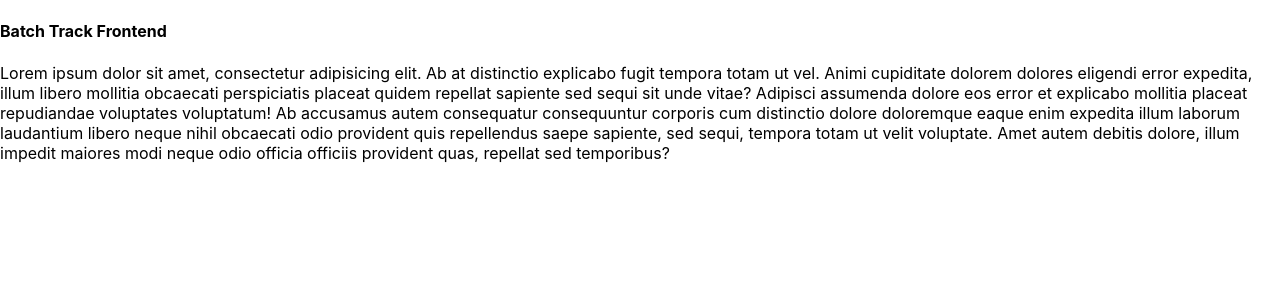
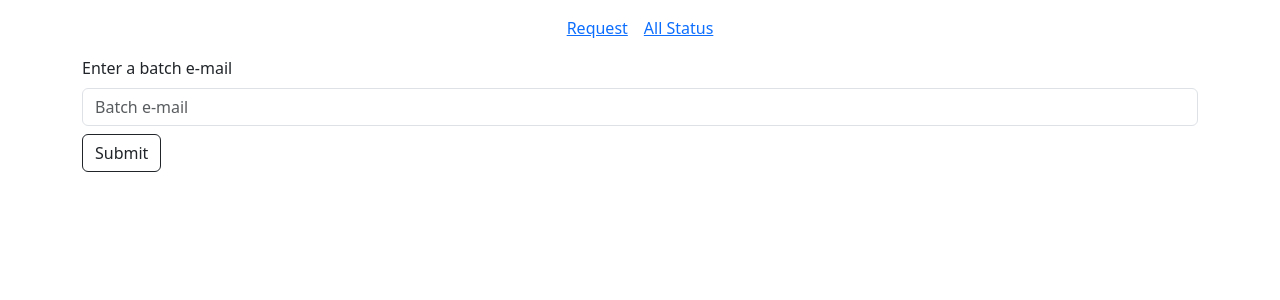
Before and after one commit to sasjb/Batch-Track-Frontend, a React (Create React App) app: page / in a window 1280 px wide. Shown: the top 300 px of the page. Built offline with nearby package versions, Linux system fonts and the light colour scheme.

Commit message:
request and get all done by sekul

```diff
--- a/package.json
+++ b/package.json
@@ -6,9 +6,15 @@
     "@testing-library/jest-dom": "^5.17.0",
     "@testing-library/react": "^13.4.0",
     "@testing-library/user-event": "^13.5.0",
+    "axios": "^1.7.7",
+    "bootstrap": "^5.3.3",
     "react": "^18.3.1",
+    "react-bootstrap": "^2.10.5",
     "react-dom": "^18.3.1",
+    "react-hook-form": "^7.53.1",
+    "react-router-dom": "^6.27.0",
     "react-scripts": "5.0.1",
+    "react-toastify": "^10.0.6",
     "web-vitals": "^2.1.4"
   },
   "scripts": {
--- a/src/App.css
+++ b/src/App.css
@@ -1,38 +1,3 @@
-.App {
-  text-align: center;
+.form-control{
+  box-shadow: none!important;
 }
-
-.App-logo {
-  height: 40vmin;
-  pointer-events: none;
-}
-
-@media (prefers-reduced-motion: no-preference) {
-  .App-logo {
-    animation: App-logo-spin infinite 20s linear;
-  }
-}
-
-.App-header {
-  background-color: #282c34;
-  min-height: 100vh;
-  display: flex;
-  flex-direction: column;
-  align-items: center;
-  justify-content: center;
-  font-size: calc(10px + 2vmin);
-  color: white;
-}
-
-.App-link {
-  color: #61dafb;
-}
-
-@keyframes App-logo-spin {
-  from {
-    transform: rotate(0deg);
-  }
-  to {
-    transform: rotate(360deg);
-  }
-}
--- a/src/App.js
+++ b/src/App.js
@@ -1,14 +1,20 @@
+import 'bootstrap/dist/css/bootstrap.min.css';
 import './App.css';
 import "../src/Assets/CSS/Custom.css";
+import {Route, Routes} from "react-router-dom";
+import Validate from "./Pages/Validate";
+import AllStatus from "./Pages/AllStatus";
 import {Fragment} from "react";
+import Toast from "./Components/Toast";
 
 function App() {
   return (
    <Fragment>
-     <h4>Batch Track Frontend</h4>
-     <p>
-       Lorem ipsum dolor sit amet, consectetur adipisicing elit. Ab at distinctio explicabo fugit tempora totam ut vel. Animi cupiditate dolorem dolores eligendi error expedita, illum libero mollitia obcaecati perspiciatis placeat quidem repellat sapiente sed sequi sit unde vitae? Adipisci assumenda dolore eos error et explicabo mollitia placeat repudiandae voluptates voluptatum! Ab accusamus autem consequatur consequuntur corporis cum distinctio dolore doloremque eaque enim expedita illum laborum laudantium libero neque nihil obcaecati odio provident quis repellendus saepe sapiente, sed sequi, tempora totam ut velit voluptate. Amet autem debitis dolore, illum impedit maiores modi neque odio officia officiis provident quas, repellat sed temporibus?
-     </p>
+       <Routes>
+           <Route path="/" element={<Validate/>}/>
+           <Route path="/allStatus" element={<AllStatus/>}/>
+       </Routes>
+       <Toast/>
    </Fragment>
   );
 }
--- /dev/null
+++ b/src/Components/NavBar.js
@@ -0,0 +1,19 @@
+import React from 'react';
+import {Nav, Navbar} from "react-bootstrap";
+import {Link} from "react-router-dom";
+
+function NavBar(props) {
+    return (
+        <Navbar collapseOnSelect expand="sm">
+            <Navbar.Toggle className="custom-hamburger" aria-controls="responsive-navbar-nav"/>
+            <Navbar.Collapse className="justify-content-center" id="responsive-navbar-nav">
+                <Nav className="nav">
+                    <Nav.Link><Link to="/" >Request</Link></Nav.Link>
+                    <Nav.Link><Link to="/allStatus" >All Status</Link></Nav.Link>
+                </Nav>
+            </Navbar.Collapse>
+        </Navbar>
+    );
+}
+
+export default NavBar;
--- /dev/null
+++ b/src/Components/Toast.js
@@ -0,0 +1,23 @@
+import React from 'react';
+import { ToastContainer, Slide } from 'react-toastify';
+import 'react-toastify/dist/ReactToastify.css';
+
+function Toast(props) {
+    return (
+        <ToastContainer
+            position="top-right"
+            autoClose={5000}
+            hideProgressBar={false}
+            newestOnTop={false}
+            closeOnClick
+            rtl={false}
+            pauseOnFocusLoss
+            draggable
+            pauseOnHover
+            theme="light"
+            transition={Slide}  // Fixed syntax here
+        />
+    );
+}
+
+export default Toast;
--- /dev/null
+++ b/src/Components/Validate/RequestValidate.js
@@ -0,0 +1,61 @@
+import React from 'react';
+import { Button, Container } from 'react-bootstrap';
+import { toast } from 'react-toastify';
+import axios from 'axios';
+import { useForm } from 'react-hook-form';
+
+function RequestValidate(props) {
+    const { register, handleSubmit, formState: { errors } } = useForm();
+
+    const requestForm = [
+        {
+            level: "Enter a batch e-mail",
+            placeholder: "Batch e-mail",
+            name: "email",
+            type: "email",
+            required: true,
+        },
+    ];
+
+    const validate = (data) => {
+        axios.post("http://localhost:5000/api/batch-validate/validate", {}, {
+            headers: {
+                "Content-Type": "application/json",
+                "email": data.email,
+            }
+        })
+            .then((response) => {
+                toast.success(response.data.message || "Validation successful!");
+            })
+            .catch((error) => {
+                console.log(error);
+                toast.error(error.response?.data?.message || error.message);
+            });
+    };
+
+    return (
+        <Container>
+            <form onSubmit={handleSubmit(validate)}>
+                {requestForm.map((item, index) => (
+                    <div className="form-group" key={index}>
+                        <label htmlFor={item.name}>{item.level}</label>
+                        <input
+                            className="form-control mt-2"
+                            type={item.type}
+                            placeholder={item.placeholder}
+                            {...register(item.name, { required: item.required })}
+                        />
+                        {errors[item.name] && (
+                            <span className="text-danger">This field is required</span>
+                        )}
+                    </div>
+                ))}
+                <Button type="submit" variant="outline-dark" className="mt-2">
+                    Submit
+                </Button>
+            </form>
+        </Container>
+    );
+}
+
+export default RequestValidate;
--- /dev/null
+++ b/src/Components/Validate/Statuses.js
@@ -0,0 +1,42 @@
+import React, { useEffect, useState } from 'react';
+import { Container, Table } from 'react-bootstrap';
+import axios from 'axios';
+
+function Statuses(props) {
+    const [emails, setEmails] = useState([]);
+
+    useEffect(() => {
+        axios.get("http://localhost:5000/api/batch-validate/allValidateEmails")
+            .then((response) => {
+                setEmails(response.data.data);
+            })
+            .catch((error) => {
+                console.error("There was an error fetching the data!", error);
+            });
+    }, []);
+
+    return (
+        <Container>
+            <Table striped hover>
+                <thead>
+                <tr>
+                    <th>ID</th>
+                    <th>E-mail</th>
+                    <th>Status</th>
+                </tr>
+                </thead>
+                <tbody>
+                {emails.map((email, index) => (
+                    <tr key={email.id || index}>
+                        <td>{email.id}</td>
+                        <td>{email.registerEmail}</td>
+                        <td>{email.status ? "True" : "False"}</td>
+                    </tr>
+                ))}
+                </tbody>
+            </Table>
+        </Container>
+    );
+}
+
+export default Statuses;
--- /dev/null
+++ b/src/Pages/AllStatus.js
@@ -0,0 +1,14 @@
+import React, {Fragment} from 'react';
+import NavBar from "../Components/NavBar";
+import Statuses from "../Components/Validate/Statuses";
+
+function AllStatus(props) {
+    return (
+       <Fragment>
+           <NavBar/>
+           <Statuses/>
+       </Fragment>
+    );
+}
+
+export default AllStatus;
--- /dev/null
+++ b/src/Pages/Validate.js
@@ -0,0 +1,14 @@
+import React, {Fragment} from 'react';
+import RequestValidate from "../Components/Validate/RequestValidate";
+import NavBar from "../Components/NavBar";
+
+function Validate(props) {
+    return (
+       <Fragment>
+           <NavBar/>
+           <RequestValidate/>
+       </Fragment>
+    );
+}
+
+export default Validate;
--- a/src/index.js
+++ b/src/index.js
@@ -3,11 +3,14 @@ import ReactDOM from 'react-dom/client';
 import './index.css';
 import App from './App';
 import reportWebVitals from './reportWebVitals';
+import {BrowserRouter} from "react-router-dom";
 
 const root = ReactDOM.createRoot(document.getElementById('root'));
 root.render(
   <React.StrictMode>
-    <App />
+      <BrowserRouter>
+          <App />
+      </BrowserRouter>
   </React.StrictMode>
 );
 
```
Also changed, not shown: src/Componets/NavBar.js (deleted, +0 -9 lines), 1 other file (tests, documents, lock files or other folders).
